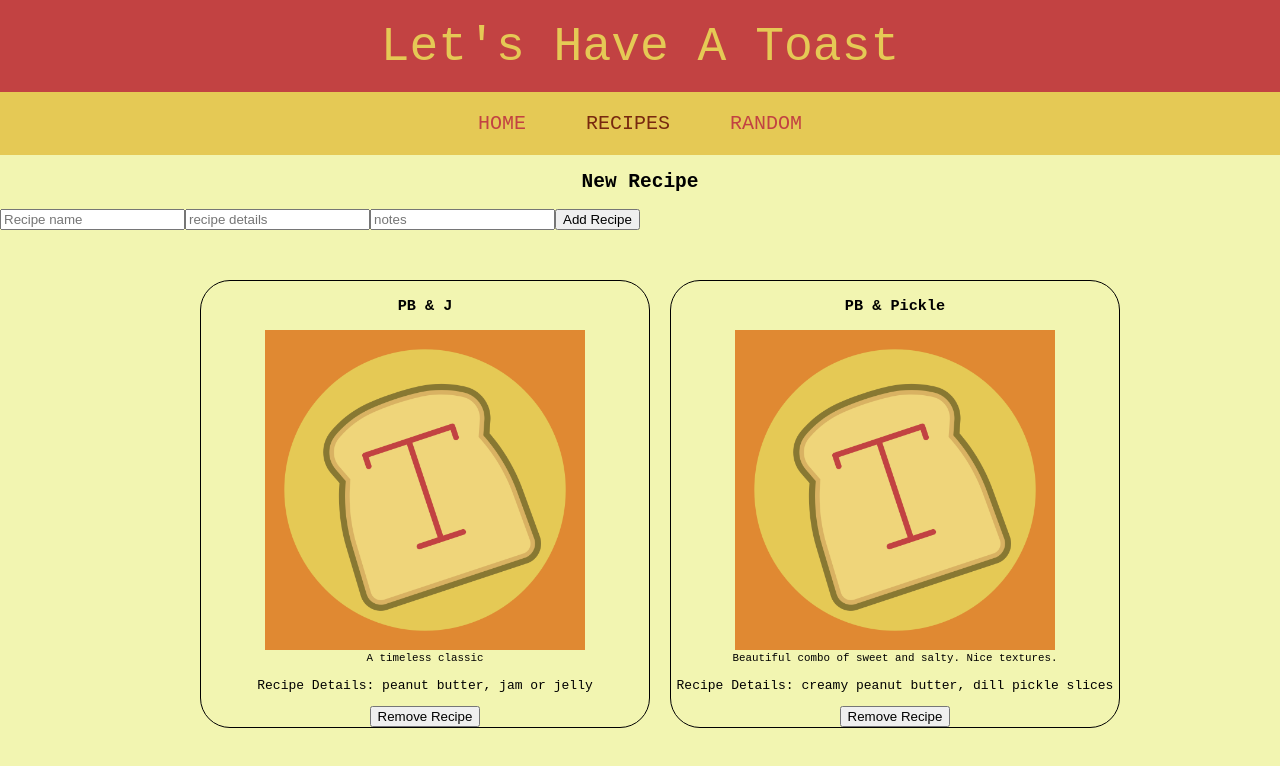
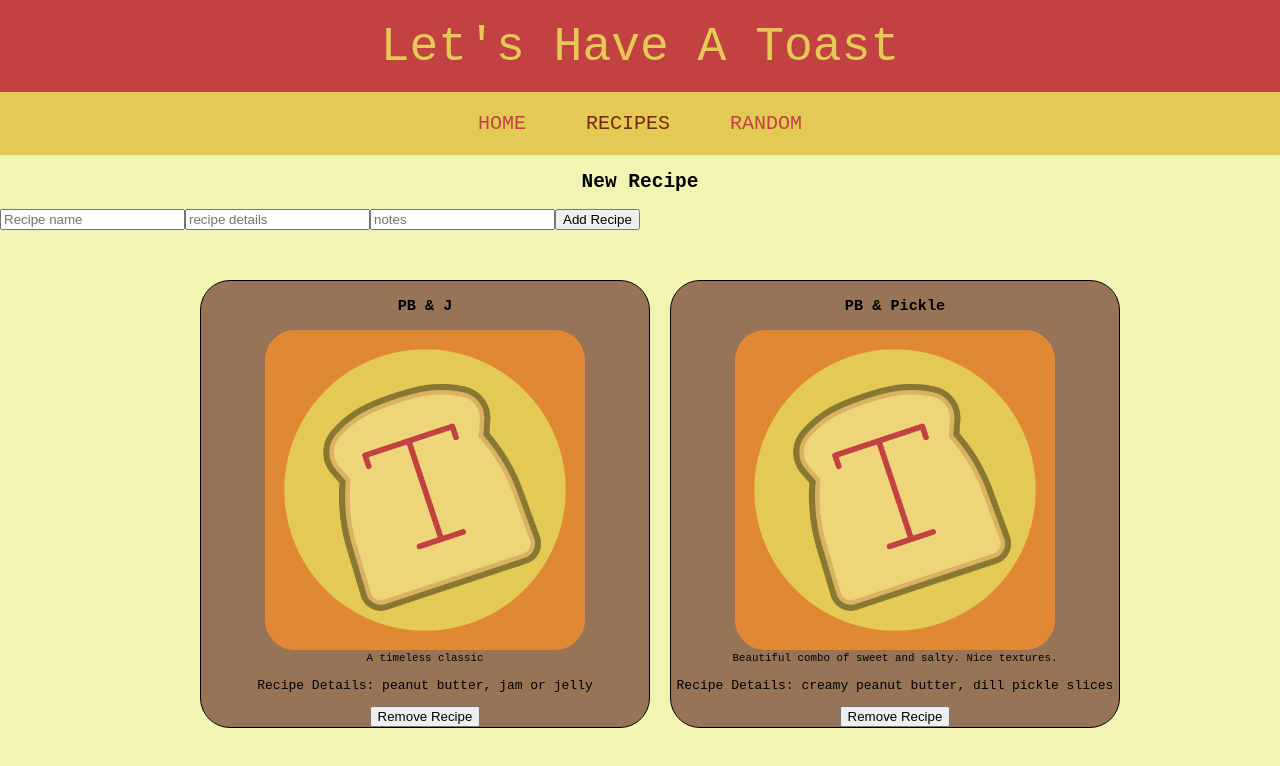
Before and after one commit to elidcraig/lets-have-a-toast, a React (Create React App) app: page /recipes in a window 1280 px wide. Shown: the top 766 px of the page. Built offline with nearby package versions, Linux system fonts and the light colour scheme; data requests are answered from the project's data file.

Commit message:
background color changed, rounded corners on img

```diff
--- a/src/components/RecipeCard.css
+++ b/src/components/RecipeCard.css
@@ -1,4 +1,5 @@
 .recipe-card {
+  background-color: #987456;
   margin: 20px 10px 20px;
   width: 35vw;
   border-style: solid;
@@ -16,6 +17,7 @@
 .recipe-card img {
   max-height: 40vh;
   max-width: 25vw;
+  border-radius: 30px;
 }
 
 @media screen and (max-width: 800px) {
```
